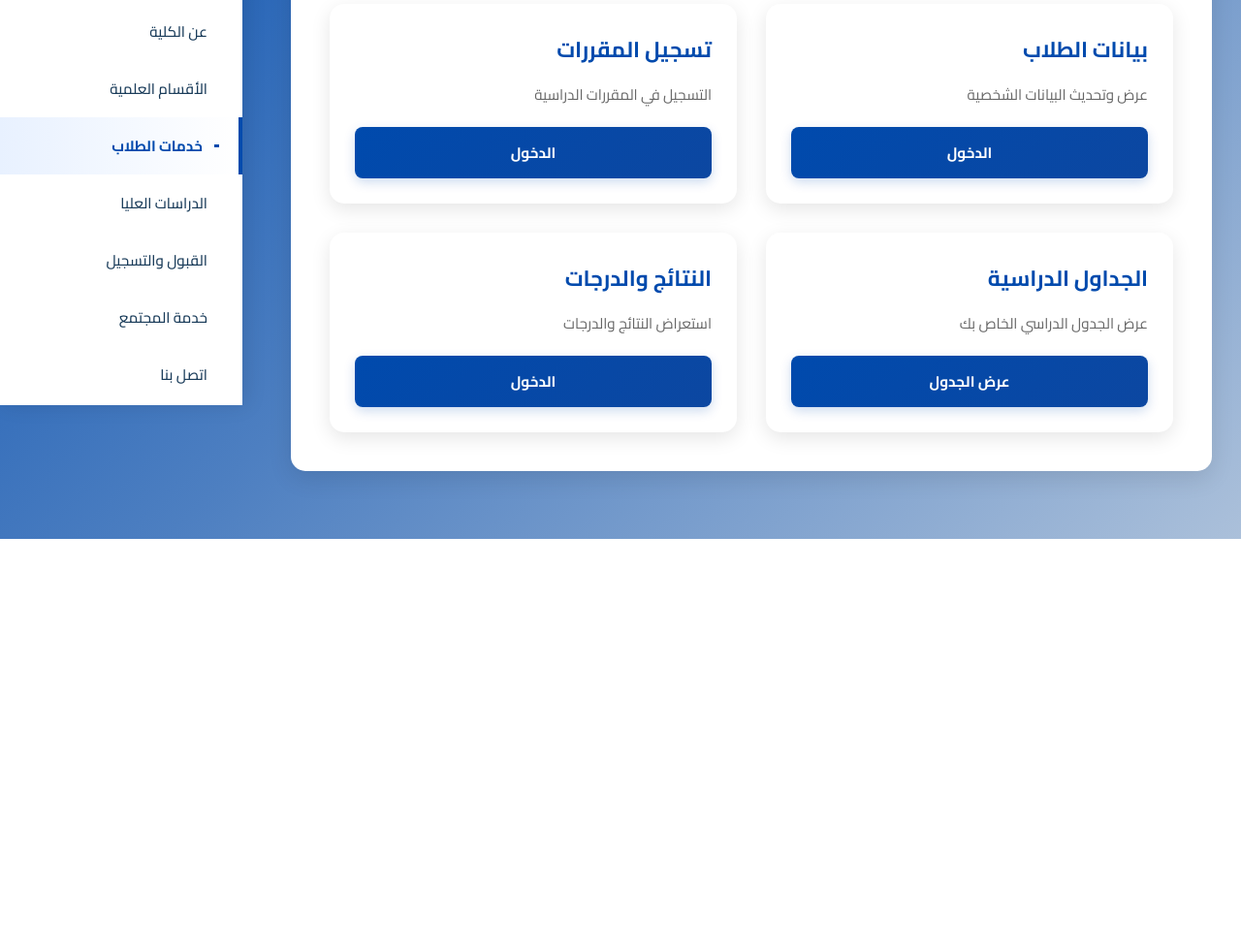
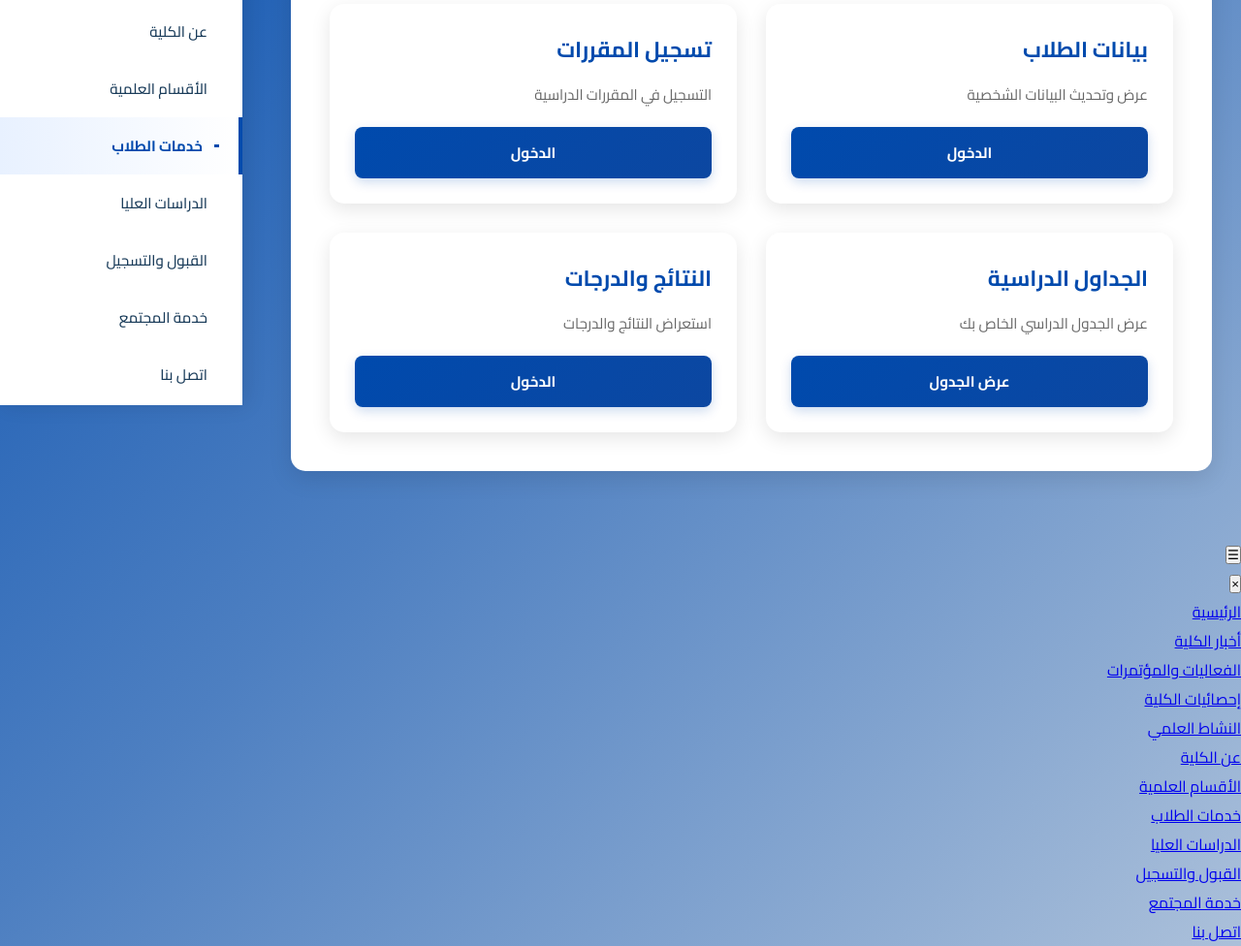
Before and after one commit to pluto6169/artweb, a plain HTML site: page students.html in a window 1280 px wide. Shown: the part 382-1358 px from the top of the page at 97% size. Before the commit the page ends 938 px from the top, so only its background shows below. Drawn offline with Linux system fonts and the light colour scheme; a script that the page names is missing.

Commit message:
Update students.html

```diff
--- a/students.html
+++ b/students.html
@@ -195,6 +195,7 @@
             }
         }
     </script>
+    <script src="js/mobile-menu.js"></script>
 
     <script src="js/user-management.js"></script>
     <script src="./assets/js/header-loader.js"></script>
```
